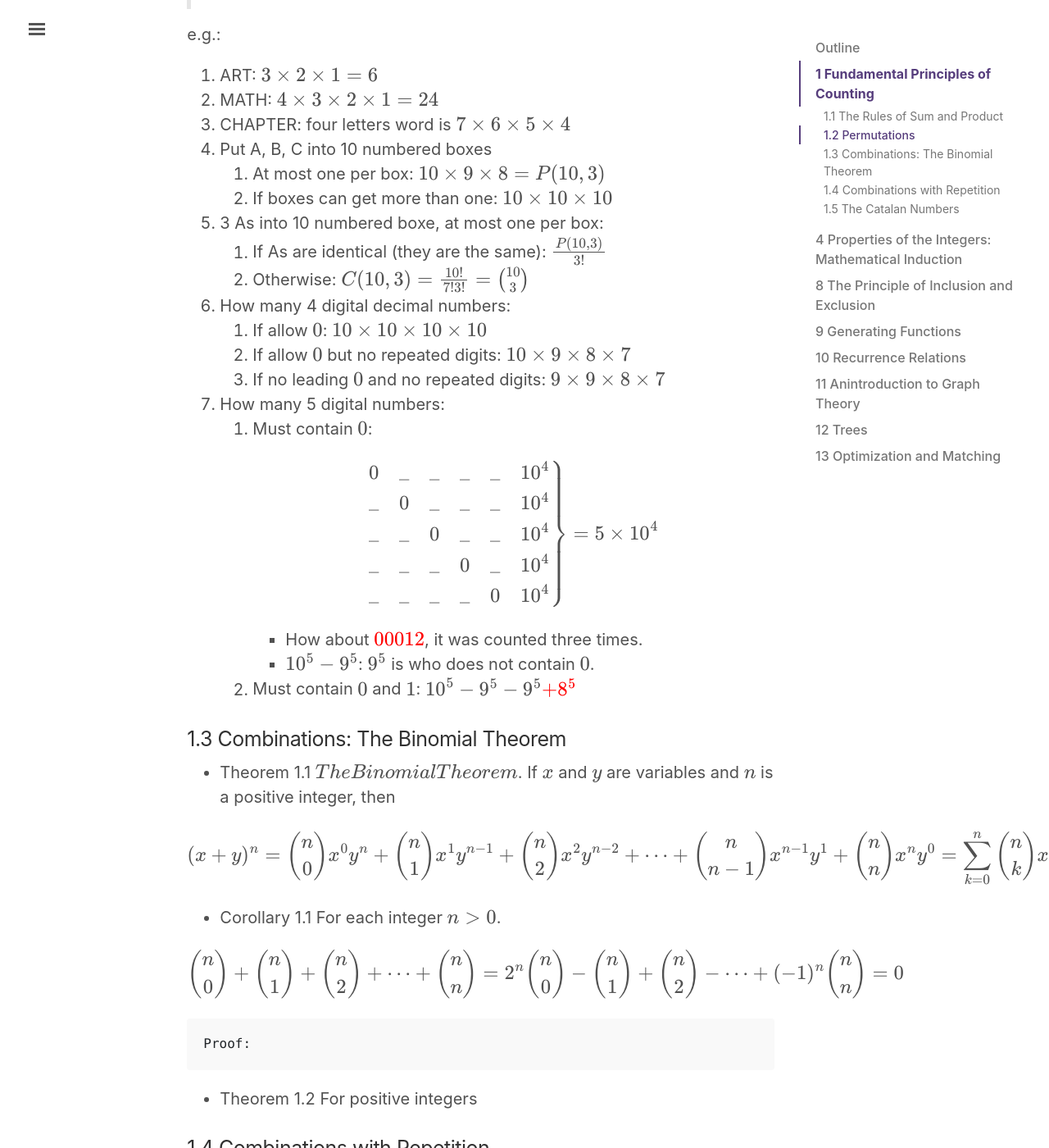
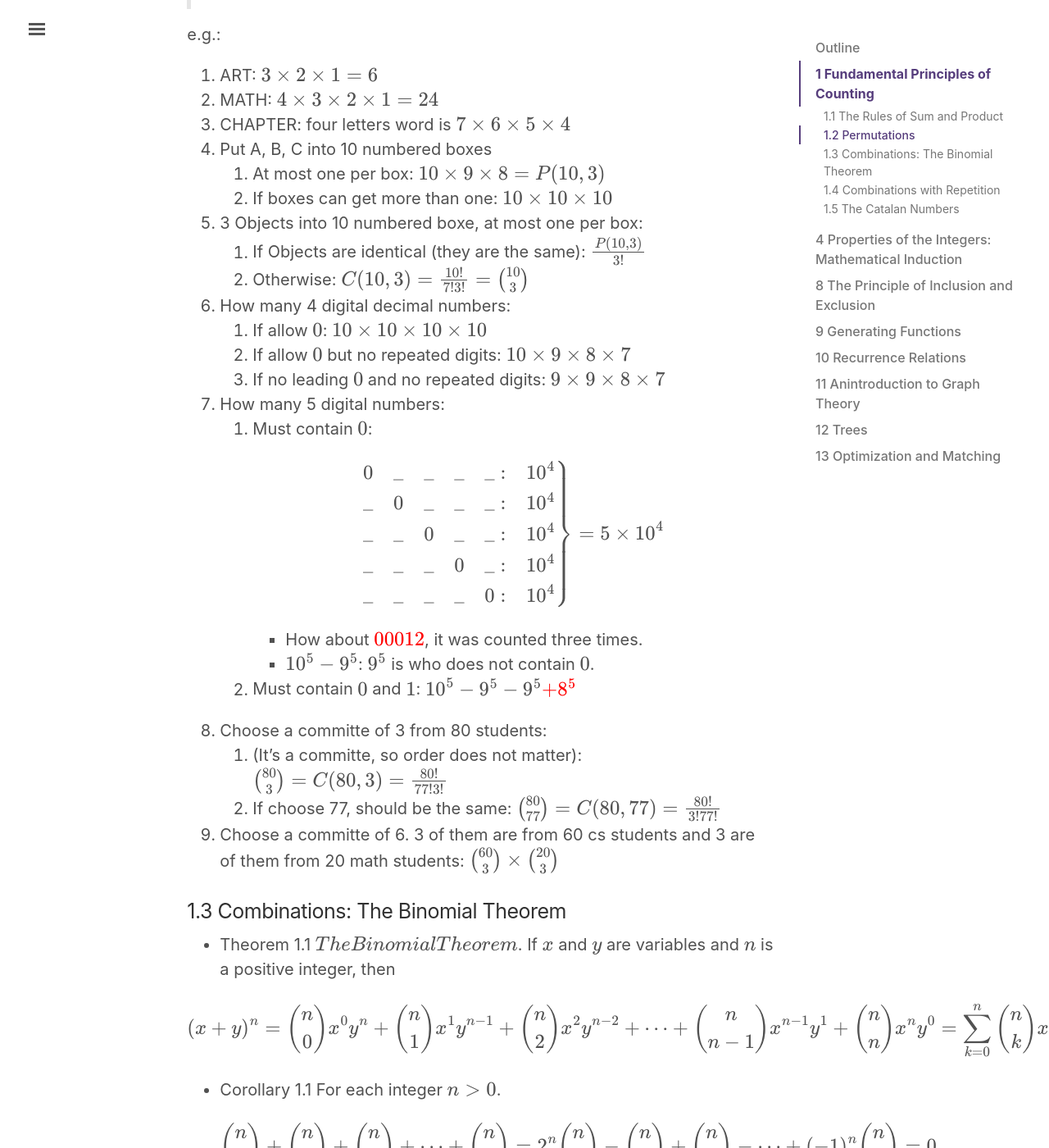
Before and after one commit to lingt-xyz/note, a Jekyll site: the page built from _posts/2018-09-01-COMP339.md, in a window 1280 px wide and 1400 px high, scrolled down 1993 px. Shown: the whole window at 82% size. Built offline with Jekyll 4.4.1, drawn with Linux system fonts in a browser that asks for light colours; formulas are drawn with MathJax 3; comment, search, counter and statistics services are not loaded.

```diff
--- a/_posts/2018-09-01-COMP339.md
+++ b/_posts/2018-09-01-COMP339.md
@@ -70,8 +70,8 @@ e.g.:
 4. Put A, B, C into 10 numbered boxes
     1. At most one per box: {% raw %}$$10\times9\times8=P(10,3)$${% endraw %}
     2. If boxes can get more than one: {% raw %}$$10\times10\times10$${% endraw %}
-5. 3 As into 10 numbered boxe, at most one per box:
-    1. If As are identical (they are the same): {% raw %}$${P(10, 3)\over3!}$${% endraw %}
+5. 3 Objects into 10 numbered boxe, at most one per box:
+    1. If Objects are identical (they are the same): {% raw %}$${P(10, 3)\over3!}$${% endraw %}
     2. Otherwise: {% raw %}$$C(10, 3)={10!\over7!3!}=\binom{10}{3}$${% endraw %}
 6. How many 4 digital decimal numbers:
     1. If allow {% raw %}$$0$${% endraw %}: {% raw %}$$10\times10\times10\times10$${% endraw %}
@@ -83,11 +83,11 @@ e.g.:
         {% raw %}$$
         \left.
         \begin{array}{l}
-        0\quad \_\quad \_\quad \_\quad \_&10^4\\
-        \_\quad 0\quad \_\quad \_\quad \_&10^4\\
-        \_\quad \_\quad 0\quad \_\quad \_&10^4\\
-        \_\quad \_\quad \_\quad 0\quad \_&10^4\\
-        \_\quad \_\quad \_\quad \_\quad 0&10^4
+        0\quad \_\quad \_\quad \_\quad \_:&10^4\\
+        \_\quad 0\quad \_\quad \_\quad \_:&10^4\\
+        \_\quad \_\quad 0\quad \_\quad \_:&10^4\\
+        \_\quad \_\quad \_\quad 0\quad \_:&10^4\\
+        \_\quad \_\quad \_\quad \_\quad 0:&10^4
         \end{array}
         \right\}
         =5\times10^4
@@ -97,10 +97,18 @@ e.g.:
         * {% raw %}$$10^5 - 9^5$${% endraw %}: {% raw %}$$9^5$${% endraw %} is who does not contain {% raw %}$$0$${% endraw %}.
     2. Must contain {% raw %}$$0$${% endraw %} and {% raw %}$$1$${% endraw %}: {% raw %}$$10^5-9^5-9^5\color{red}{+8^5}$${% endraw %}
 
+8. Choose a committe of 3 from 80 students:
+    1. (It's a committe, so order does not matter): {% raw %}$$\binom{80}{3}=C(80, 3)={80!\over77!3!}$${% endraw %}
+    2. If choose 77, should be the same: {% raw %}$$\binom{80}{77}=C(80, 77)={80!\over3!77!}$${% endraw %}
+
+9. Choose a committe of 6. 3 of them are from 60 cs students and 3 are of them from 20 math students:
+     {% raw %}$$\binom{60}{3}\times\binom{20}{3}$${% endraw %}
+
 
 ### 1.3 Combinations: The Binomial Theorem
 
 * Theorem 1.1 {% raw %}$$The Binomial Theorem$${% endraw %}. If {% raw %}$$x$${% endraw %} and {% raw %}$$y$${% endraw %} are variables and {% raw %}$$n$${% endraw %} is a positive integer, then
+
 {% raw %}
 $$
 (x+y)^n=\binom{n}{0}x^0y^n+\binom{n}{1}x^1y^{n-1}+\binom{n}{2}x^2y^{n-2}+\dots+\binom{n}{n-1}x^{n-1}y^1+\binom{n}{n}x^{n}y^0=\sum_{k=0}^n\binom{n}{k}x^ky^{n-k}
@@ -108,12 +116,13 @@ $$
 {% endraw %}
 
 * Corollary 1.1 For each integer {% raw %}$$n\gt0$${% endraw %}.
-{% raw %}
-$$
-\binom{n}{0}+\binom{n}{1}+\binom{n}{2}+\dots+\binom{n}{n}=2^n\\
-\binom{n}{0}-\binom{n}{1}+\binom{n}{2}-\dots+(-1)^n\binom{n}{n}=0
-$$
-{% endraw %}
+
+    {% raw %}
+    $$
+    \binom{n}{0}+\binom{n}{1}+\binom{n}{2}+\dots+\binom{n}{n}=2^n\\
+    \binom{n}{0}-\binom{n}{1}+\binom{n}{2}-\dots+(-1)^n\binom{n}{n}=0
+    $$
+    {% endraw %}
 
     Proof:
 
```
